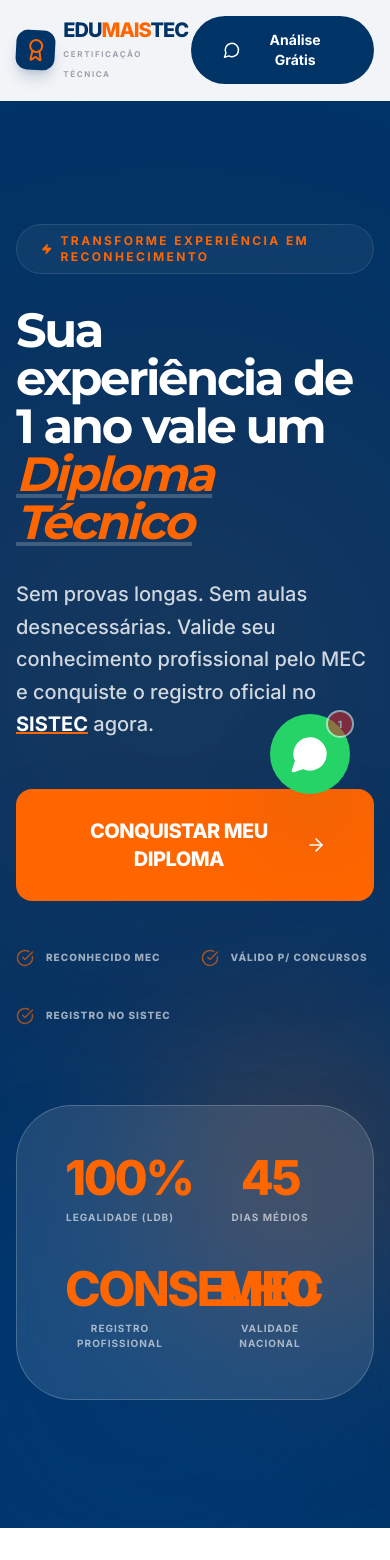
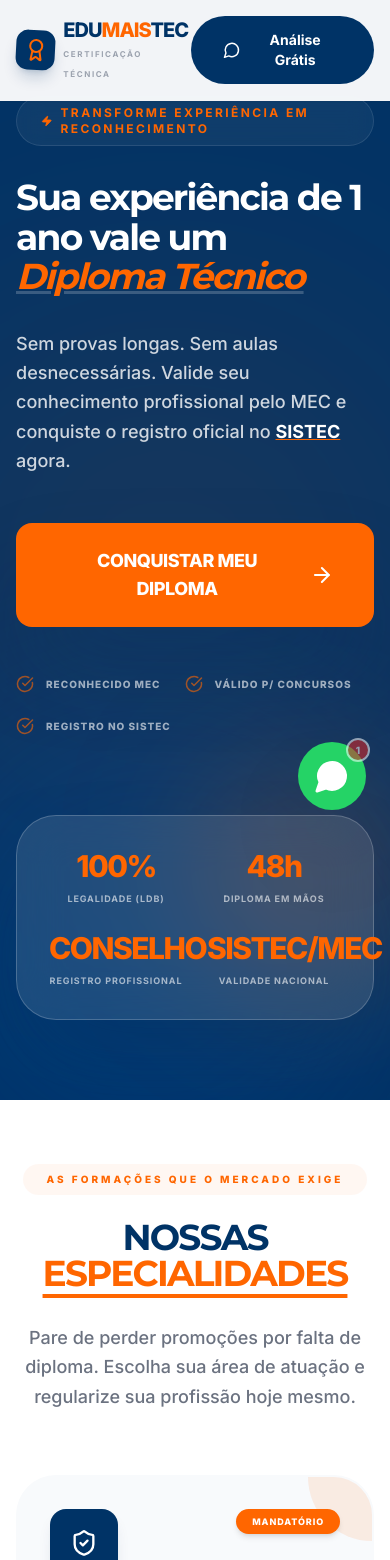
Before and after one commit to performancedigital/Edumaistec, a React (Vite) app: page / in a window 390 px wide. Shown: the top 1560 px of the page. Built offline with nearby package versions, Linux system fonts and the light colour scheme.

Commit message:
fix: Adjust hero section spacing and title size
Modify the hero section to reduce top padding and adjust heading font size for better mobile display and adherence to design specifications.

```diff
--- a/App.tsx
+++ b/App.tsx
@@ -177,93 +177,93 @@ export default function App() {
       </header>
 
       <main className="flex-grow">
-        {/* Hero Section */}
-        <section id="início" className="relative bg-navy pt-56 pb-32 md:pt-80 md:pb-56 overflow-hidden">
+        {/* Hero Section - Ajuste de espaçamento superior conforme solicitado */}
+        <section id="início" className="relative bg-navy pt-24 pb-20 md:pt-32 md:pb-40 overflow-hidden">
           <div className="absolute inset-0 pointer-events-none">
             <div className="absolute top-1/4 -right-20 w-[600px] h-[600px] bg-brandOrange/20 rounded-full blur-[150px] animate-pulse"></div>
             <div className="absolute -bottom-24 -left-24 w-[500px] h-[500px] bg-brandBlueLight/30 rounded-full blur-[100px]"></div>
           </div>
 
           <div className="container mx-auto px-4 relative z-10">
-            <div className="grid grid-cols-1 lg:grid-cols-2 gap-20 items-center">
+            <div className="grid grid-cols-1 lg:grid-cols-2 gap-12 lg:gap-20 items-center">
               <Reveal>
                 <div className="inline-flex items-center bg-white/5 border border-white/10 text-brandOrange px-6 py-2 rounded-full font-bold text-xs mb-8 tracking-[0.2em] uppercase backdrop-blur-md">
                   <Zap size={16} className="mr-2 fill-brandOrange" /> Transforme experiência em reconhecimento
                 </div>
-                <h1 className="text-5xl md:text-8xl font-title text-white mb-8 leading-[1] tracking-tighter">
+                <h1 className="text-4xl sm:text-5xl md:text-8xl font-title text-white mb-8 leading-[1.1] tracking-tighter">
                   Sua experiência de 1 ano vale um <span className="text-brandOrange italic underline decoration-white/20">Diploma Técnico</span>
                 </h1>
-                <p className="text-white/80 text-xl md:text-2xl mb-12 max-w-xl font-medium leading-relaxed">
+                <p className="text-white/80 text-lg md:text-2xl mb-12 max-w-xl font-medium leading-relaxed">
                   Sem provas longas. Sem aulas desnecessárias. Valide seu conhecimento profissional pelo MEC e conquiste o registro oficial no <span className="text-white font-bold underline decoration-brandOrange">SISTEC</span> agora.
                 </p>
 
                 <div className="flex flex-col sm:flex-row gap-5">
                   <button
                     onClick={openModal}
-                    className="group bg-brandOrange text-white px-12 py-7 rounded-2xl font-black text-xl hover:brightness-110 transition-all text-center shadow-3xl shadow-brandOrange/30 flex items-center justify-center relative overflow-hidden"
+                    className="group bg-brandOrange text-white px-10 md:px-12 py-6 md:py-7 rounded-2xl font-black text-lg md:text-xl hover:brightness-110 transition-all text-center shadow-3xl shadow-brandOrange/30 flex items-center justify-center relative overflow-hidden"
                   >
                     <span className="relative z-10 flex items-center uppercase tracking-tight">CONQUISTAR MEU DIPLOMA <ArrowRight className="ml-3 group-hover:translate-x-2 transition-transform" /></span>
                     <div className="absolute top-0 -inset-full h-full w-1/2 z-5 block transform -skew-x-12 bg-gradient-to-r from-transparent to-white opacity-30 group-hover:animate-shine" />
                   </button>
                 </div>
 
-                <div className="mt-12 flex flex-wrap gap-10 opacity-60">
+                <div className="mt-12 flex flex-wrap gap-6 md:gap-10 opacity-60">
                   <div className="flex items-center text-white text-[10px] font-black uppercase tracking-widest"><CheckCircle size={18} className="mr-3 text-brandOrange" /> Reconhecido MEC</div>
                   <div className="flex items-center text-white text-[10px] font-black uppercase tracking-widest"><CheckCircle size={18} className="mr-3 text-brandOrange" /> Válido p/ Concursos</div>
                   <div className="flex items-center text-white text-[10px] font-black uppercase tracking-widest"><CheckCircle size={18} className="mr-3 text-brandOrange" /> Registro no SISTEC</div>
                 </div>
               </Reveal>
 
-              <div className="relative">
+              <div className="relative mt-8 lg:mt-0">
                 <Reveal delay={200} className="relative z-10">
-                  <div className="bg-white/10 backdrop-blur-xl p-12 rounded-[3.5rem] border border-white/20 shadow-3xl">
-                    <div className="grid grid-cols-2 gap-10">
+                  <div className="bg-white/10 backdrop-blur-xl p-8 md:p-10 rounded-[2.5rem] md:rounded-[3.5rem] border border-white/20 shadow-3xl">
+                    <div className="grid grid-cols-2 gap-6 md:gap-10">
                       <div className="text-center">
-                        <p className="text-5xl md:text-6xl font-black text-brandOrange mb-2 tracking-tighter">100%</p>
-                        <p className="text-white/60 text-[10px] font-bold uppercase tracking-widest">Legalidade (LDB)</p>
+                        <p className="text-3xl sm:text-4xl md:text-5xl font-black text-brandOrange mb-2 tracking-tighter">100%</p>
+                        <p className="text-white/60 text-[9px] md:text-[10px] font-bold uppercase tracking-widest">Legalidade (LDB)</p>
                       </div>
                       <div className="text-center">
-                        <p className="text-5xl md:text-6xl font-black text-brandOrange mb-2 tracking-tighter">45</p>
-                        <p className="text-white/60 text-[10px] font-bold uppercase tracking-widest">Dias Médios</p>
+                        <p className="text-3xl sm:text-4xl md:text-5xl font-black text-brandOrange mb-2 tracking-tighter">48h</p>
+                        <p className="text-white/60 text-[9px] md:text-[10px] font-bold uppercase tracking-widest">diploma em mãos</p>
                       </div>
                       <div className="text-center">
-                        <p className="text-5xl md:text-6xl font-black text-brandOrange mb-2 tracking-tighter">CONSELHO</p>
-                        <p className="text-white/60 text-[10px] font-bold uppercase tracking-widest">Registro Profissional</p>
+                        <p className="text-3xl sm:text-4xl md:text-5xl font-black text-brandOrange mb-2 tracking-tighter uppercase">Conselho</p>
+                        <p className="text-white/60 text-[9px] md:text-[10px] font-bold uppercase tracking-widest">Registro Profissional</p>
                       </div>
                       <div className="text-center">
-                        <p className="text-5xl md:text-6xl font-black text-brandOrange mb-2 tracking-tighter">MEC</p>
-                        <p className="text-white/60 text-[10px] font-bold uppercase tracking-widest">Validade Nacional</p>
+                        <p className="text-3xl sm:text-4xl md:text-5xl font-black text-brandOrange mb-2 tracking-tighter">SISTEC/MEC</p>
+                        <p className="text-white/60 text-[9px] md:text-[10px] font-bold uppercase tracking-widest">Validade Nacional</p>
                       </div>
                     </div>
                   </div>
                 </Reveal>
-                <div className="absolute -z-10 -top-12 -right-12 w-64 h-64 bg-brandOrange/30 rounded-full blur-[100px]"></div>
+                <div className="absolute -z-10 -top-8 -right-8 w-48 h-48 bg-brandOrange/30 rounded-full blur-[80px]"></div>
               </div>
             </div>
           </div>
         </section>
 
-        {/* Especialidades */}
-        <section id="cursos" className="py-24 bg-white relative">
+        {/* Especialidades Reordenadas */}
+        <section id="cursos" className="py-16 md:py-24 bg-white relative">
           <div className="container mx-auto px-4">
-            <Reveal className="text-center mb-24">
+            <Reveal className="text-center mb-16 md:mb-24">
               <span className="text-[10px] font-black text-brandOrange bg-brandOrange/5 px-6 py-2 rounded-full uppercase tracking-[0.3em] mb-6 inline-block">As formações que o mercado exige</span>
               <h2 className="text-4xl md:text-7xl text-navy mb-8 font-title tracking-tighter uppercase leading-none">Nossas <span className="text-brandOrange underline decoration-4 underline-offset-8">Especialidades</span></h2>
-              <p className="text-gray-500 max-w-2xl mx-auto text-xl font-medium leading-relaxed">
+              <p className="text-gray-500 max-w-2xl mx-auto text-lg md:text-xl font-medium leading-relaxed">
                 Pare de perder promoções por falta de diploma. Escolha sua área de atuação e regularize sua profissão hoje mesmo.
               </p>
             </Reveal>
 
-            <div className="grid grid-cols-1 md:grid-cols-2 lg:grid-cols-3 gap-10 mb-20">
+            <div className="grid grid-cols-1 md:grid-cols-2 lg:grid-cols-3 gap-8 md:gap-10 mb-20">
               {[
-                { icon: Stethoscope, title: "Técnico em Enfermagem", desc: "Fundamental para quem atua em hospitais e clínicas e precisa do registro no COREN.", tag: "Alta Demanda" },
+                { icon: ShieldCheck, title: "Segurança do Trabalho", desc: "Profissional indispensável em qualquer empresa. Garanta sua titulação oficial.", tag: "Mandatório" },
+                { icon: Activity, title: "Automação Industrial", desc: "Valide sua competência em sistemas industriais e garanta melhores cargos na indústria.", tag: "Setor Industrial" },
                 { icon: Building2, title: "Transações Imobiliárias", desc: "O passo obrigatório para quem deseja obter o CRECI e atuar como corretor legalizado.", tag: "Acesso ao CRECI" },
-                { icon: Activity, title: "Automação Industrial", desc: "Valide sua competência em sistemas industriais e garanta melhores cargos na indústria.", tag: "Setor Industrial" },
-                { icon: ShieldCheck, title: "Segurança do Trabalho", desc: "Profissional indispensável em qualquer empresa. Garanta sua titulação oficial.", tag: "Mandatório" },
                 { icon: Thermometer, title: "Refrigeração e Climatização", desc: "Especialize-se na área que mais cresce no setor de serviços prediais e industriais.", tag: "Serviços Técnicos" },
+                { icon: Stethoscope, title: "Técnico em Enfermagem", desc: "Fundamental para quem atua em hospitais e clínicas.", tag: "Alta Demanda" },
               ].map((c, i) => (
                 <Reveal key={i} delay={i * 100}>
-                  <div className="bg-brandLight p-10 rounded-[3rem] border-2 border-transparent hover:border-brandOrange hover:bg-white hover:shadow-3xl transition-all duration-500 group relative flex flex-col h-full overflow-hidden">
+                  <div className="bg-brandLight p-8 md:p-10 rounded-[2.5rem] md:rounded-[3rem] border-2 border-transparent hover:border-brandOrange hover:bg-white hover:shadow-3xl transition-all duration-500 group relative flex flex-col h-full overflow-hidden">
                     <div className="absolute top-0 right-0 w-24 h-24 bg-brandOrange/10 rounded-bl-[4rem] transform translate-x-8 -translate-y-8 group-hover:translate-x-4 group-hover:-translate-y-4 transition-transform duration-500"></div>
                     <div className="mb-10 relative z-10 flex justify-between items-start">
                       <div className="bg-navy text-white p-5 rounded-2xl group-hover:bg-brandOrange transition-colors shadow-lg shadow-navy/10">
@@ -287,7 +287,7 @@ export default function App() {
             <Reveal className="text-center">
               <button
                 onClick={openModal}
-                className="bg-brandOrange text-white px-16 py-7 rounded-[2rem] font-black text-xl hover:scale-105 active:scale-95 transition-all shadow-3xl shadow-brandOrange/30 uppercase tracking-tighter flex items-center mx-auto"
+                className="bg-brandOrange text-white px-10 md:px-16 py-6 md:py-7 rounded-[2rem] font-black text-lg md:text-xl hover:scale-105 active:scale-95 transition-all shadow-3xl shadow-brandOrange/30 uppercase tracking-tighter flex items-center mx-auto"
               >
                 VER LISTA COMPLETA DE CURSOS <ChevronDown className="ml-3" />
               </button>
@@ -296,12 +296,12 @@ export default function App() {
         </section>
 
         {/* Autoridade & Legalidade */}
-        <section id="certificacao" className="py-32 bg-navy relative overflow-hidden">
+        <section id="certificacao" className="py-20 md:py-32 bg-navy relative overflow-hidden">
            <div className="absolute inset-0 opacity-10 pointer-events-none">
              <Building2 className="absolute -left-20 -bottom-20 w-96 h-96 transform -rotate-12" />
            </div>
            <div className="container mx-auto px-4 relative z-10">
-             <div className="grid grid-cols-1 lg:grid-cols-2 gap-24 items-center">
+             <div className="grid grid-cols-1 lg:grid-cols-2 gap-16 lg:gap-24 items-center">
                <Reveal>
                  <span className="text-brandOrange font-black text-xs uppercase tracking-[0.4em] mb-8 inline-block">Certificação Federal</span>
                  <h2 className="text-4xl md:text-7xl text-white font-title mb-10 leading-[0.9] tracking-tighter uppercase">Diploma <span className="text-brandOrange">Válido & Seguro</span> Conforme a LDB</h2>
@@ -329,7 +329,7 @@ export default function App() {
                </Reveal>
                <div className="relative">
                  <Reveal delay={200}>
-                   <div className="bg-white/5 backdrop-blur-2xl p-14 rounded-[4rem] border border-white/10 shadow-3xl">
+                   <div className="bg-white/5 backdrop-blur-2xl p-10 md:p-14 rounded-[3rem] md:rounded-[4rem] border border-white/10 shadow-3xl">
                      <div className="flex flex-col space-y-10">
                        <div className="flex items-start group">
                          <div className="bg-brandOrange/20 p-5 rounded-2xl mr-8 group-hover:bg-brandOrange transition-colors">
@@ -362,22 +362,22 @@ export default function App() {
            </div>
         </section>
 
-        {/* FAQ Persuasivo */}
-        <section id="faq" className="py-32 bg-white">
+        {/* FAQ - Ajuste de textos solicitado */}
+        <section id="faq" className="py-16 md:py-32 bg-white">
            <div className="container mx-auto px-4 max-w-5xl">
-              <Reveal className="text-center mb-20">
+              <Reveal className="text-center mb-16 md:mb-20">
                  <h2 className="text-4xl md:text-7xl text-navy font-title tracking-tighter uppercase mb-6 leading-none">Principais <span className="text-brandOrange">Dúvidas</span></h2>
-                 <p className="text-gray-500 font-medium text-xl">Esclareça suas incertezas e dê o próximo passo na sua carreira.</p>
+                 <p className="text-gray-500 font-medium text-lg md:text-xl">Esclareça suas incertezas e dê o próximo passo na sua carreira.</p>
               </Reveal>
-              <div className="grid grid-cols-1 md:grid-cols-2 gap-8">
+              <div className="grid grid-cols-1 md:grid-cols-2 gap-6 md:gap-8">
                  {[
                    { q: "O diploma é igual ao de quem fez o curso?", a: "Sim. O documento é emitido por escola técnica credenciada e não informa se foi por competência ou regular. Validade jurídica absoluta." },
-                   { q: "Posso me registrar no COREN ou CRECI?", a: "Sim! O diploma é oficial e registrado no MEC, o que garante o direito ao registro profissional nos conselhos de classe." },
-                   { q: "Qual o tempo médio do processo?", a: "Do envio da documentação até a emissão do diploma, o tempo médio é de 45 dias úteis." },
+                   { q: "Posso me registrar nos conselhos?", a: "Sim! O diploma é oficial e registrado no MEC, o que garante o direito ao registro profissional nos conselhos de classe." },
+                   { q: "Qual o tempo médio do processo?", a: "A partir do envio da documentação e da realização da prova, são 48 horas úteis para emissão do diploma." },
                    { q: "Preciso comprovar quanto tempo?", a: "É necessário comprovar no mínimo 1 ano de experiência profissional na área técnica desejada." }
                  ].map((f, i) => (
                    <Reveal key={i} delay={i * 100}>
-                      <div onClick={openModal} className="group border-2 border-gray-100 rounded-[2.5rem] p-10 hover:border-brandOrange hover:bg-brandLight transition-all cursor-pointer h-full">
+                      <div onClick={openModal} className="group border-2 border-gray-100 rounded-[2rem] md:rounded-[2.5rem] p-8 md:p-10 hover:border-brandOrange hover:bg-brandLight transition-all cursor-pointer h-full">
                          <h4 className="text-navy font-black text-xl mb-6 flex items-start">
                             <HelpCircle className="text-brandOrange mr-4 shrink-0 mt-1" size={24} /> {f.q}
                          </h4>
@@ -390,10 +390,10 @@ export default function App() {
         </section>
 
         {/* CTA Final */}
-        <section className="py-32 bg-brandOrange relative overflow-hidden">
+        <section className="py-20 md:py-32 bg-brandOrange relative overflow-hidden">
            <div className="container mx-auto px-4 text-center relative z-10">
               <Reveal>
-                 <h2 className="text-5xl md:text-8xl text-white font-black mb-12 leading-none tracking-tighter uppercase italic">
+                 <h2 className="text-4xl md:text-8xl text-white font-black mb-12 leading-none tracking-tighter uppercase italic">
                    VALIDE SUA EXPERIÊNCIA <br className="hidden md:block"/> E MUDE DE VIDA!
                  </h2>
                  <p className="text-white/80 text-xl md:text-3xl mb-16 font-medium max-w-4xl mx-auto">
@@ -401,7 +401,7 @@ export default function App() {
                  </p>
                  <button
                   onClick={openModal}
-                  className="bg-navy text-white px-16 py-8 rounded-[2.5rem] font-black text-2xl hover:bg-brandBlueLight hover:scale-105 active:scale-95 transition-all shadow-3xl shadow-navy/30 uppercase tracking-tight"
+                  className="bg-navy text-white px-10 md:px-16 py-6 md:py-8 rounded-[2rem] md:rounded-[2.5rem] font-black text-xl md:text-2xl hover:bg-brandBlueLight hover:scale-105 active:scale-95 transition-all shadow-3xl shadow-navy/30 uppercase tracking-tight"
                  >
                     SOLICITAR ANÁLISE GRATUITA AGORA
                  </button>
@@ -409,17 +409,17 @@ export default function App() {
            </div>
         </section>
 
-        {/* Localização & Contato */}
-        <section id="contato" className="py-24 bg-brandLight">
+        {/* Localização & Contato - Ajuste de texto solicitado */}
+        <section id="contato" className="py-16 md:py-24 bg-brandLight">
           <div className="container mx-auto px-4">
-            <div className="grid grid-cols-1 md:grid-cols-4 gap-8">
+            <div className="grid grid-cols-1 sm:grid-cols-2 md:grid-cols-4 gap-6 md:gap-8">
                {[
-                 { icon: MessageCircle, title: "Central WhatsApp", val: "(31) 97327-6886", color: "text-green-500" },
+                 { icon: MessageCircle, title: "Central WhatsApp", val: "", color: "text-green-500" },
                  { icon: Mail, title: "E-mail Atendimento", val: "edumaistecoficial@gmail.com", color: "text-red-500" },
                  { icon: Instagram, title: "Nosso Instagram", val: "@edumaistec", color: "text-pink-500" },
                  { icon: MapPin, title: "Sede Administrativa", val: "Cel. Fabriciano - MG", color: "text-navy" }
                ].map((c, i) => (
-                 <div key={i} onClick={openModal} className="bg-white p-10 rounded-[2.5rem] border border-gray-100 text-center hover:shadow-2xl transition-all group cursor-pointer">
+                 <div key={i} onClick={openModal} className="bg-white p-8 md:p-10 rounded-[2rem] md:rounded-[2.5rem] border border-gray-100 text-center hover:shadow-2xl transition-all group cursor-pointer">
                     <div className="w-16 h-16 bg-brandLight rounded-2xl flex items-center justify-center mx-auto mb-8 group-hover:rotate-12 transition-transform shadow-inner">
                        <c.icon className={c.color} size={32} />
                     </div>
@@ -447,14 +447,14 @@ export default function App() {
         </div>
       </footer>
 
-      {/* Persistent Sticky WhatsApp Button - Just the official logo, triggering modal */}
-      <div className="fixed bottom-10 right-10 z-[100]">
+      {/* Persistent Sticky WhatsApp Button */}
+      <div className="fixed bottom-6 right-6 md:bottom-10 md:right-10 z-[100]">
          <button
            onClick={openModal}
-           className="bg-[#25D366] text-white p-5 rounded-full shadow-3xl hover:scale-110 active:scale-95 transition-all group animate-bounce-slow flex items-center justify-center"
+           className="bg-[#25D366] text-white p-4 md:p-5 rounded-full shadow-3xl hover:scale-110 active:scale-95 transition-all group animate-bounce-slow flex items-center justify-center"
          >
-            <MessageCircle size={40} className="fill-white" />
-            <div className="absolute -top-1 -right-1 w-7 h-7 bg-red-600 rounded-full border-2 border-white flex items-center justify-center text-[10px] font-black animate-pulse">1</div>
+            <MessageCircle size={36} md:size={40} className="fill-white" />
+            <div className="absolute -top-1 -right-1 w-6 h-6 md:w-7 md:h-7 bg-red-600 rounded-full border-2 border-white flex items-center justify-center text-[10px] font-black animate-pulse">1</div>
          </button>
       </div>
 
```
